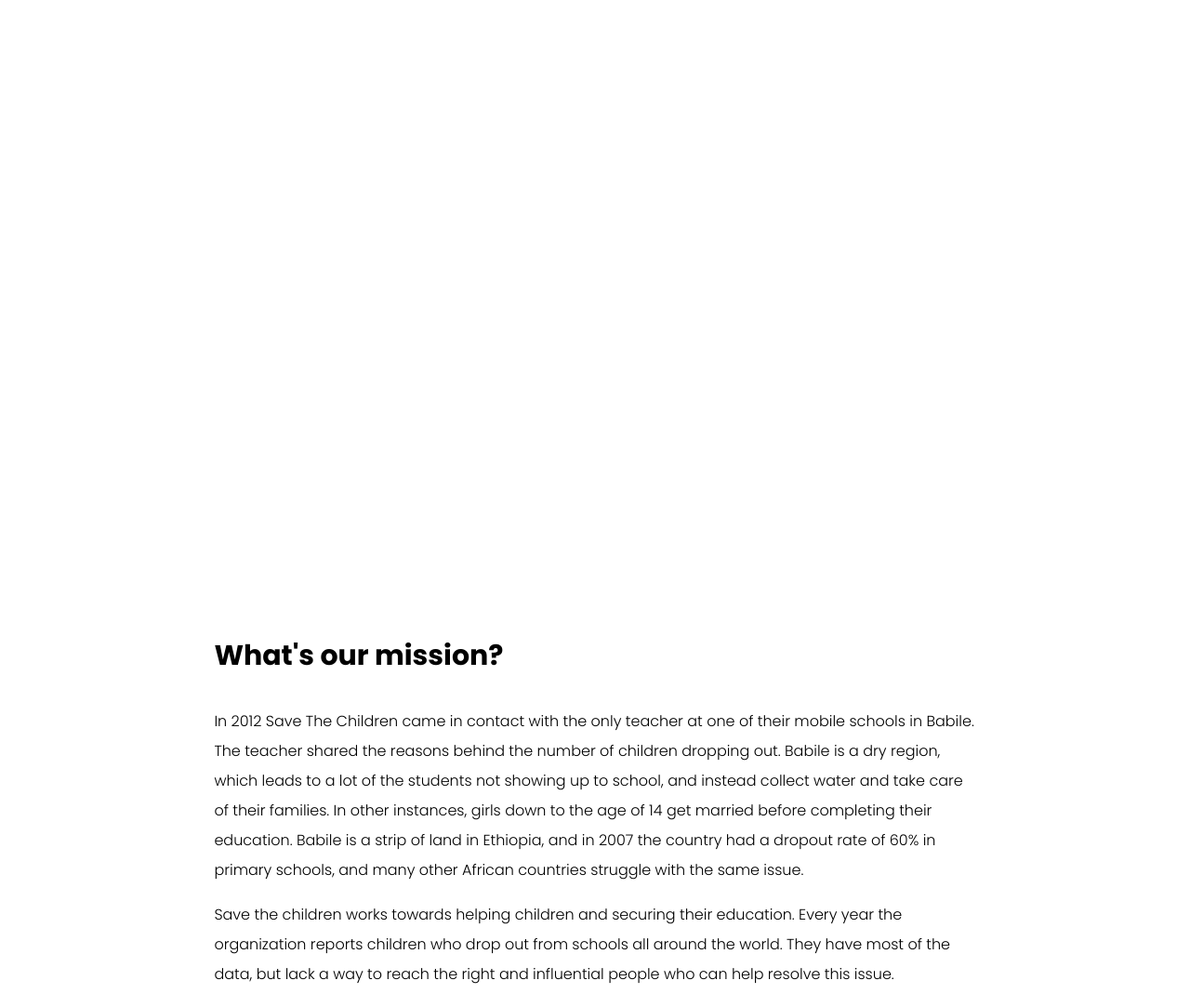
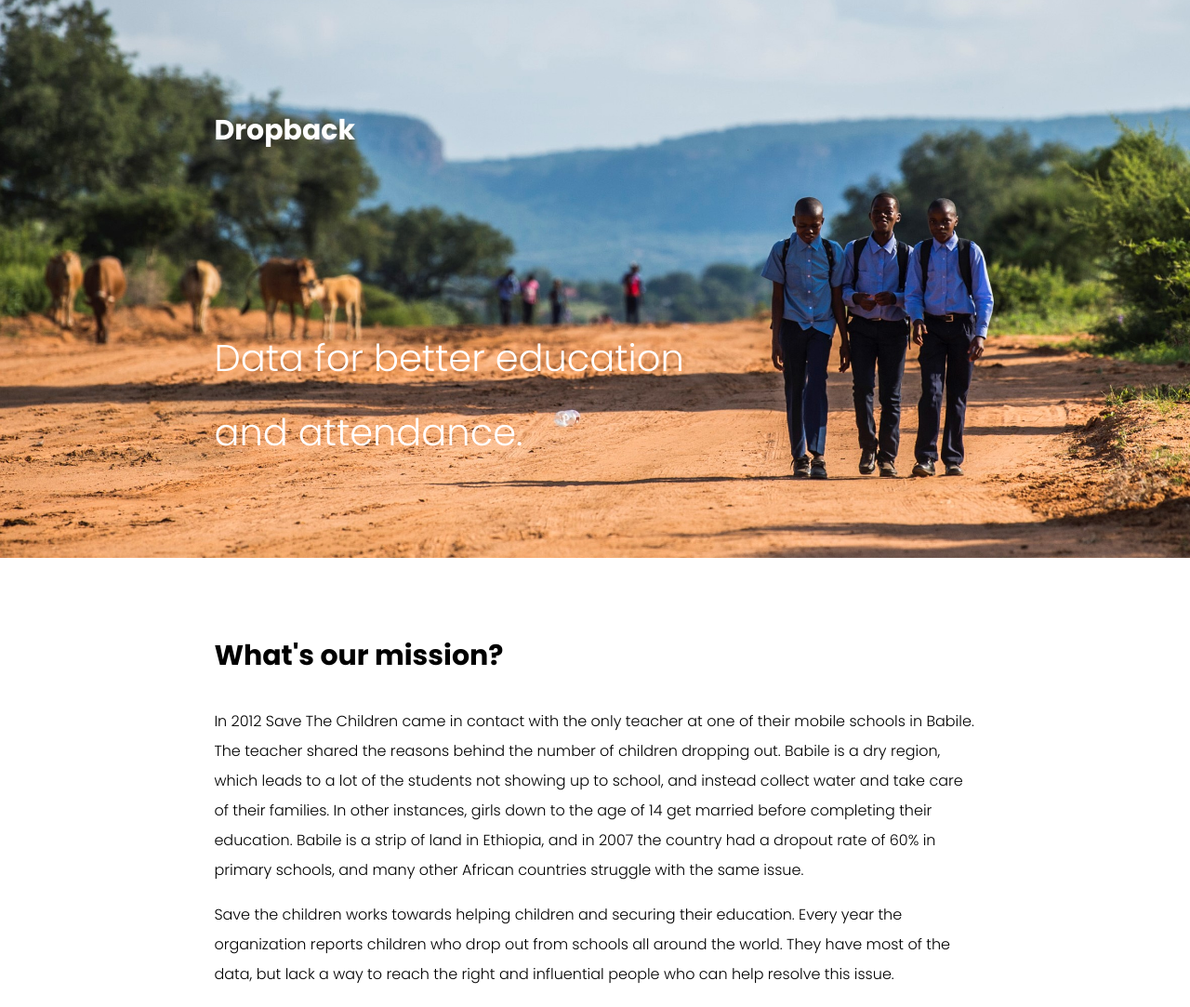
Before and after one commit to B-Moritz/DropBack, a plain HTML site: page index.html in a window 1280 px wide. Shown: the top 1083 px of the page at 93% size. Drawn offline with Linux system fonts and the light colour scheme.

Commit message:
fix git pages

```diff
--- a/css/index.css
+++ b/css/index.css
@@ -45,7 +45,7 @@ header {
 }
 
 #TitleImage {
-  background: url("./images/walking_to_school_Cropped.jpg") 0 0;
+  background: url("./walking_to_school_Cropped.jpg") 0 0;
   background-repeat: no-repeat;
   background-size: cover;
   height: 100%;
```
Also changed, not shown: css/walking_to_school_cropped.jpg (added).
